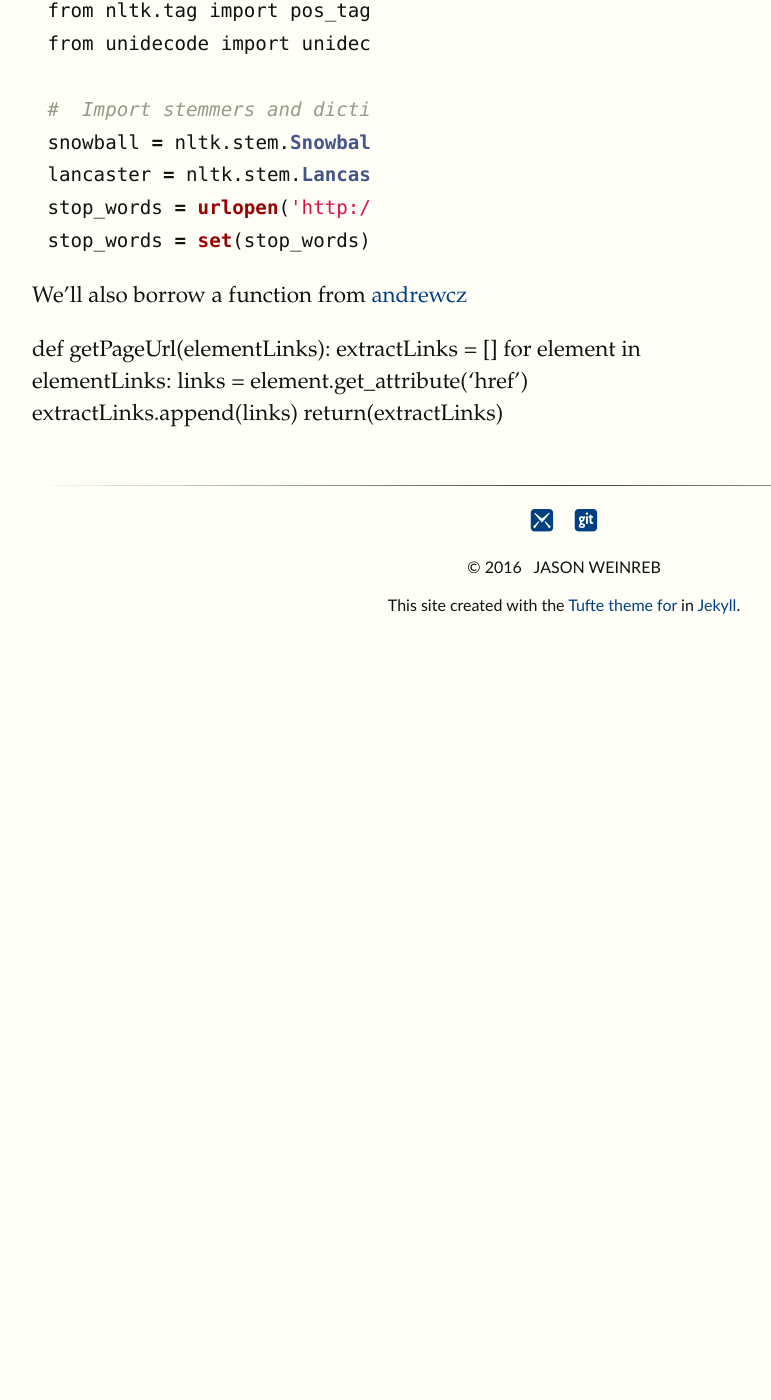
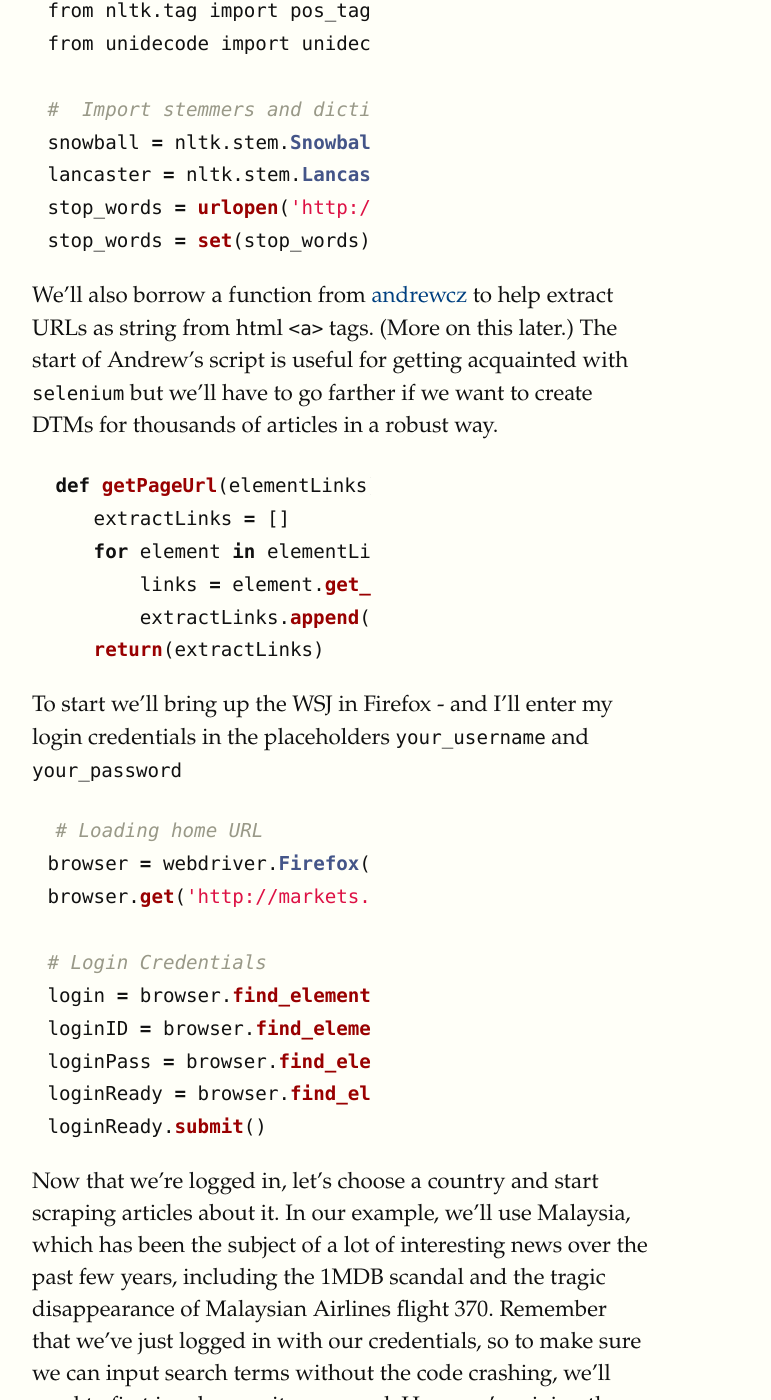
Before and after one commit to jweinreb-zz/jweinreb.github.io, a Jekyll site: the page built from _posts/2016-08-31-wsjdtm.md, in a window 1280 px wide and 1400 px high, scrolled down 1232 px. Shown: the whole window, without its empty margins (128-899 px from the left). Built offline with Jekyll 4.4.1, drawn with Linux system fonts in a browser that asks for light colours; before the commit the page ends 1862 px from its top, so only the background shows below that; some of the changed text lies outside the part shown.

Commit message:
drafting

```diff
--- a/_posts/2016-08-31-wsjdtm.md
+++ b/_posts/2016-08-31-wsjdtm.md
@@ -36,11 +36,57 @@ stop_words = set(stop_words)
 
 {% endhighlight %}
 
-We'll also borrow a function from <a href = "https://github.com/andrewzc/python-wsj">andrewcz</a>
-
+We'll also borrow a function from <a href = "https://github.com/andrewzc/python-wsj">andrewcz</a> to help extract URLs as string from html `<a>` tags. (More on this later.) The start of Andrew's script is useful for getting acquainted with `selenium` but we'll have to go farther if we want to create DTMs for thousands of articles in a robust way.
+{% highlight python %}
 def getPageUrl(elementLinks):
     extractLinks = []
     for element in elementLinks:
         links = element.get_attribute('href')
         extractLinks.append(links)
     return(extractLinks)
+{% endhighlight %}
+
+To start we'll bring up the WSJ in Firefox - and I'll enter my login credentials in the placeholders `your_username` and `your_password`
+
+{% highlight python %}
+# Loading home URL
+browser = webdriver.Firefox()
+browser.get('http://markets.wsj.com/?mod=Homecle_MDW_MDC')
+
+# Login Credentials
+login = browser.find_element_by_link_text("Log In").click()
+loginID = browser.find_element_by_id("username").send_keys('jweinreb')
+loginPass = browser.find_element_by_id("password").send_keys('55shadow')
+loginReady = browser.find_element_by_class_name("login_submit")
+loginReady.submit()
+
+{% endhighlight %}
+
+Now that we're logged in, let's choose a country and start scraping articles about it. In our example, we'll use Malaysia, which has been the subject of a lot of interesting news over the past few years, including the 1MDB scandal and the tragic disappearance of Malaysian Airlines flight 370. Remember that we've just logged in with our credentials, so to make sure we can input search terms without the code crashing, we'll need to first invoke a wait command. Here, we're giving the page 10 seconds to load before we try to locate the search box. Once we've found it, we can enter the word 'Malaysia' into the search box through our Python script.
+
+{% highlight python %}
+
+## Basic search: articles containing Malaysia
+WebDriverWait(browser, 10).until(
+        EC.presence_of_element_located((By.ID, "globalHatSearchInput"))
+    )
+
+search_box = browser.find_element_by_id("globalHatSearchInput")
+search_box.clear()
+search_box.send_keys('Malaysia') # Input search keyword
+WebDriverWait(browser, 3)
+search_req = browser.find_element_by_css_selector('.button-search').click()
+
+{% endhighlight %}
+
+If you're using Firefox (as opposed to Chrome), there will be an annoying cookies disclaimer banner that interferes with further scraping until you close it. So let's take care of that:
+
+{% highlight python %}
+
+## Close cookie policy if needed
+try:
+    browser.find_element_by_class_name("close").click()
+except NoSuchElementException:
+    print('Cookie agreement already acknowledged')
+
+{% endhighlight %}
```
